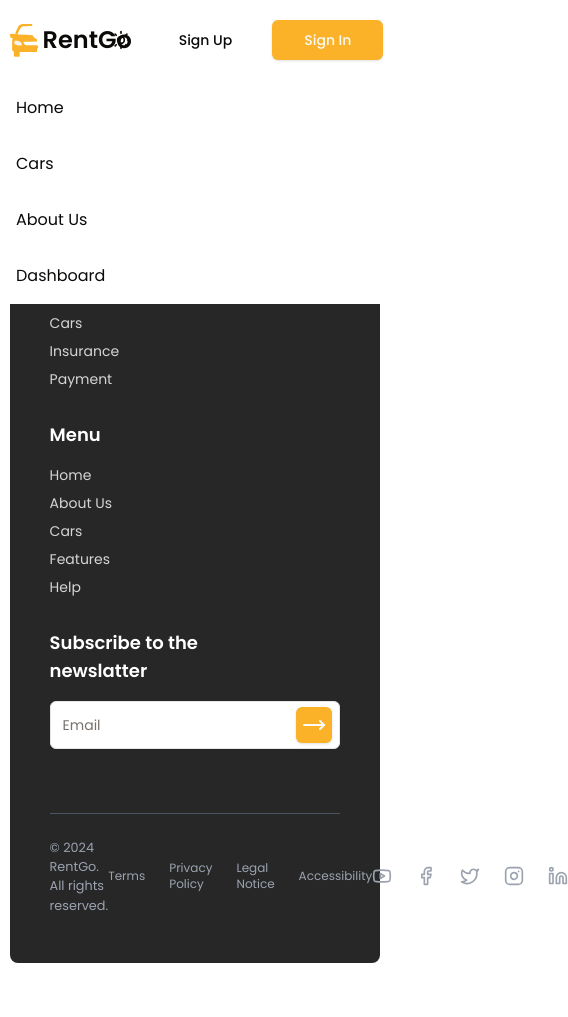
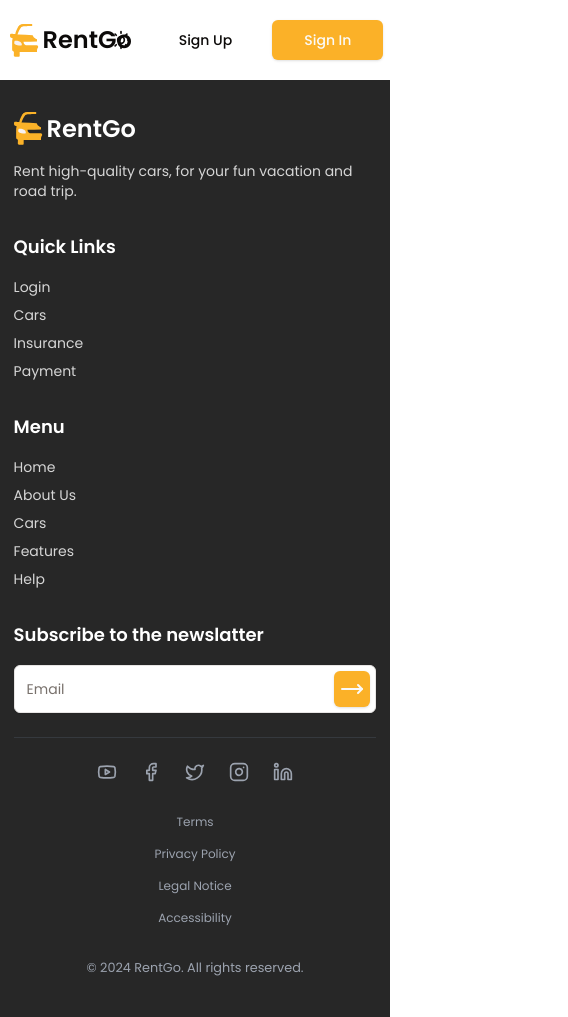
Before and after one commit to noyonalways/rentgo-web, a React (Vite) app: page / in a window 390 px wide. Shown: the whole page, 568 px wide, since content can reach past the window. Before the commit the page ends 963 px from the top, so only its background shows below. Built offline with nearby package versions, Linux system fonts and the light colour scheme.

Commit message:
feat: responsive footer

```diff
--- a/src/components/shared/footer/index.tsx
+++ b/src/components/shared/footer/index.tsx
@@ -14,9 +14,9 @@ interface IProps {}
 
 const Footer: React.FC<IProps> = () => {
   return (
-    <footer>
+    <footer className="bg-[#272727] dark:bg-primary/10 lg:dark:bg-transparent lg:bg-transparent">
       <div className="container">
-        <div className="bg-[#272727] dark:bg-primary/10 pt-10 px-10 pb-6 rounded-lg">
+        <div className="lg:bg-[#272727] lg:dark:bg-primary/10 pt-8 px-1 pb-4 lg:pt-10 lg:px-10 lg:pb-6 rounded-lg">
           <div className="grid lg:grid-cols-4 gap-8">
             <div className="space-y-4">
               <Link to="/" className="flex items-center space-x-1">
@@ -92,7 +92,7 @@ const Footer: React.FC<IProps> = () => {
             {/* news latter */}
             <div className="space-y-4">
               <h6 className="font-semibold text-lg text-white">
-                Subscribe to the <br /> newslatter
+                Subscribe to the <br className="hidden lg:block" /> newslatter
               </h6>
               <form className="relative">
                 <Input
@@ -102,7 +102,7 @@ const Footer: React.FC<IProps> = () => {
                 <Button
                   type="submit"
                   size={"icon"}
-                  className="absolute right-2 top-[6px]"
+                  className="absolute right-[6px] top-[6px]"
                 >
                   <MoveRight />
                 </Button>
@@ -110,11 +110,11 @@ const Footer: React.FC<IProps> = () => {
             </div>
           </div>
 
-          <div className="flex items-center justify-between border-t border-t-gray-600 py-6 mt-16">
+          <div className="flex flex-col-reverse lg:flex-row items-center justify-between border-t border-t-gray-600/40 dark:border-t-gray-600/20 py-6 mt-6 lg:mt-16">
             <small className="text-gray-400">
               &copy; {new Date().getFullYear()} RentGo. All rights reserved.
             </small>
-            <ul className="text-xs flex items-center space-x-6">
+            <ul className="text-xs flex flex-col lg:flex-row space-y-4 lg:space-y-0 items-center lg:space-x-6 mb-8 lg:mb-0">
               <li>
                 <a className="text-gray-400 hover:underline" href="#">
                   Terms
@@ -138,29 +138,44 @@ const Footer: React.FC<IProps> = () => {
             </ul>
 
             {/* social links */}
-            <ul className="flex items-center space-x-6">
+            <ul className="flex items-center space-x-6 mb-8 lg:mb-0">
               <li>
-                <a className="text-gray-400 hover:underline" href="#">
+                <a
+                  className="text-gray-400 hover:underline hover:text-primary"
+                  href="#"
+                >
                   <Youtube size={20} />
                 </a>
               </li>
               <li>
-                <a className="text-gray-400 hover:underline" href="#">
+                <a
+                  className="text-gray-400 hover:underline hover:text-primary"
+                  href="#"
+                >
                   <Facebook size={20} />
                 </a>
               </li>
               <li>
-                <a className="text-gray-400 hover:underline" href="#">
+                <a
+                  className="text-gray-400 hover:underline hover:text-primary"
+                  href="#"
+                >
                   <Twitter size={20} />
                 </a>
               </li>
               <li>
-                <a className="text-gray-400 hover:underline" href="#">
+                <a
+                  className="text-gray-400 hover:underline hover:text-primary"
+                  href="#"
+                >
                   <Instagram size={20} />
                 </a>
               </li>
               <li>
-                <a className="text-gray-400 hover:underline" href="#">
+                <a
+                  className="text-gray-400 hover:underline hover:text-primary"
+                  href="#"
+                >
                   <Linkedin size={20} />
                 </a>
               </li>
--- a/src/components/shared/navbar/index.tsx
+++ b/src/components/shared/navbar/index.tsx
@@ -14,7 +14,7 @@ const Navbar: React.FC<IProps> = () => {
             <img src={logo} alt="logo" />
             <span className="text-2xl font-semibold">RentGo</span>
           </Link>
-          <ul className="absolute bg-white w-full flex flex-col left-0 top-20 lg:w-auto lg:static lg:flex-row lg:bg-transparent lg:items-center lg:space-x-4">
+          <ul className=" hidden absolute bg-white w-full  flex-col left-0 top-20 lg:w-auto lg:static lg:flex-row lg:bg-transparent lg:items-center lg:space-x-4">
             <li>
               <Link
                 className="hover:bg-primary py-4 px-4 block lg:hover:bg-transparent lg:hover:text-primary lg:py-0 lg:inline-block lg:px-0"
```
